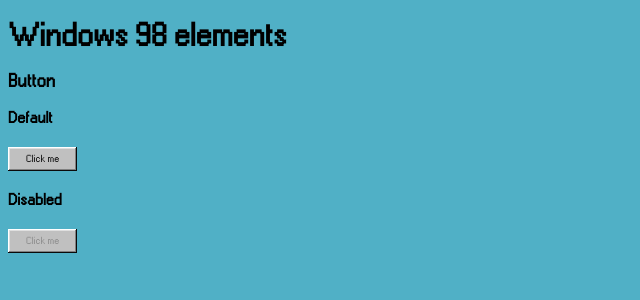
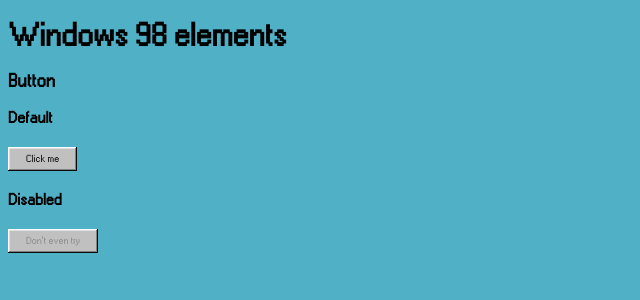
Before and after one commit to veronicadip/windows-lib, a React (Create React App) app: page / in a window 1280 px wide. Shown: the top 300 px of the page, without its empty margins (0-640 px from the left). Built offline with nearby package versions, Linux system fonts and the light colour scheme.

Commit message:
feat - the user can add the text inside the buttons

```diff
--- a/src/App.tsx
+++ b/src/App.tsx
@@ -7,9 +7,9 @@
       <h1>Windows 98 elements</h1>
       <h3>Button</h3>
       <h4>Default</h4>
-      <Button disabled={false} />
+      <Button text="Click me" disabled={false} />
       <h4>Disabled</h4>
-      <Button disabled={true} />
+      <Button text="Don't even try" disabled={true} />
     </div>
   );
 }
--- a/src/components/Button/Button.tsx
+++ b/src/components/Button/Button.tsx
@@ -3,6 +3,7 @@
 
 interface Props {
   disabled: boolean;
+  text: string;
 }
 
 const Button: FunctionComponent<Props> = (props) => {
@@ -10,7 +11,7 @@
     return (
       <button className="windowsButton neutralButton">
         <div>
-          <span>Click me</span>
+          <span>{props.text}</span>
         </div>
       </button>
     );
@@ -18,7 +19,7 @@
     return (
       <button className="windowsButton" disabled>
         <div>
-          <span>Click me</span>
+          <span>{props.text}</span>
         </div>
       </button>
     );
```
